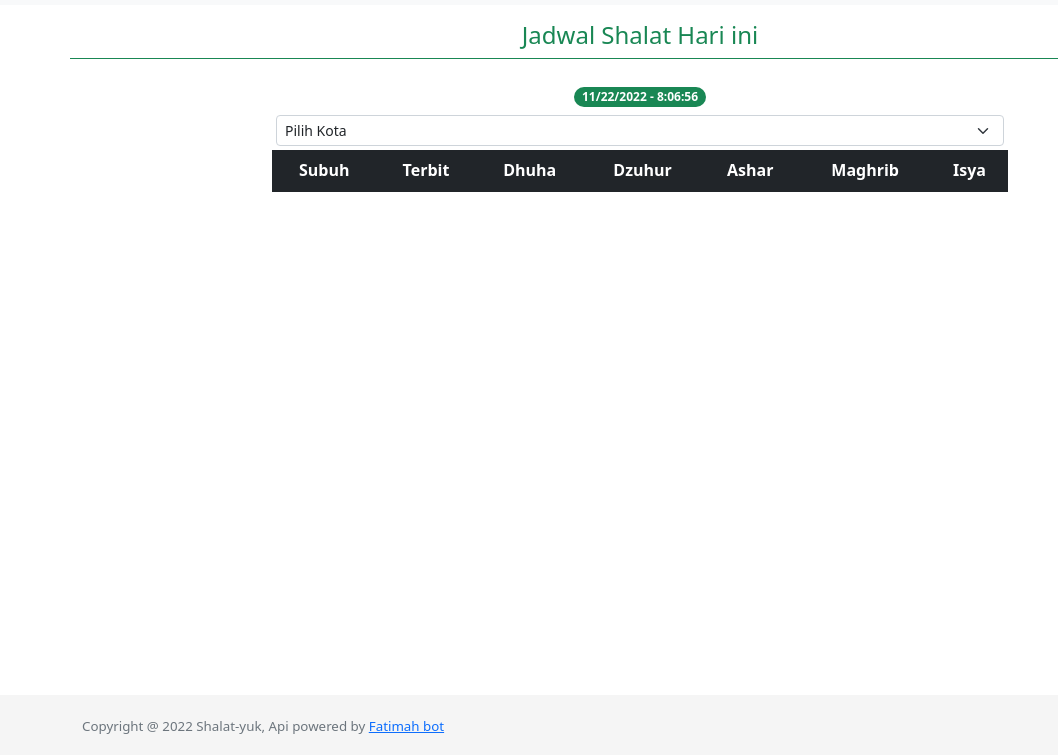
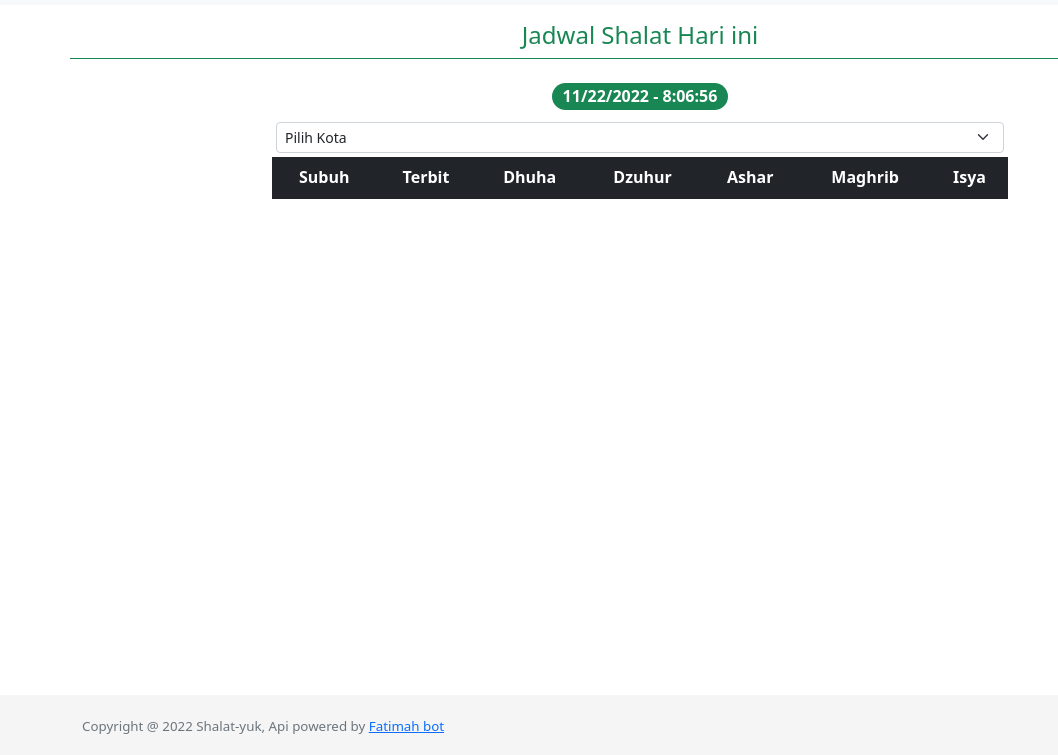
Before and after one commit to riz4l/shalatyuk, a plain HTML site: page index.html in a window 1280 px wide. Shown: the part 45-800 px from the top of the page, without its empty margins (0-1058 px from the left). Drawn offline with Linux system fonts and the light colour scheme; no server answers.

Commit message:
update style and html

```diff
--- a/assets/css/sticky-footer.css
+++ b/assets/css/sticky-footer.css
@@ -24,6 +24,10 @@ border: 0 !important; clip: rect(0 0 0 0) !important; height: 0.0625rem !importa
 	font-size: smaller;
  }
 
+ .font-size {
+ 	font-size: 1em!important;
+  }
+
 /* Use a media query to add a break point at 800px: */
 @media screen and (max-width: 800px) {
   .left, .main, .right {
--- a/index.html
+++ b/index.html
@@ -21,7 +21,7 @@
   <div class="container text-center">
     <div class="row">
       <p></p>
-      <div class="h4 pb-2 mb-4 text-success border-bottom border-success">
+      <div class="h4 pb-2 mb-3 text-success border-bottom border-success">
         Jadwal Shalat Hari ini
       </div>
       <div class="col-2 left">
@@ -29,7 +29,7 @@
       </div>
       <div class="col-8 main">
         <div id="content">
-          <span class="badge rounded-pill text-bg-success m-1"><div id="ct"></div></span>
+          <span class="badge rounded-pill text-bg-success m-2 font-size"><div id="ct"></div></span>
           <div class="ph-col-12 sy-placeholder">
               <div class="ph-row">
                   <div class="ph-col-12 big"></div>
```
